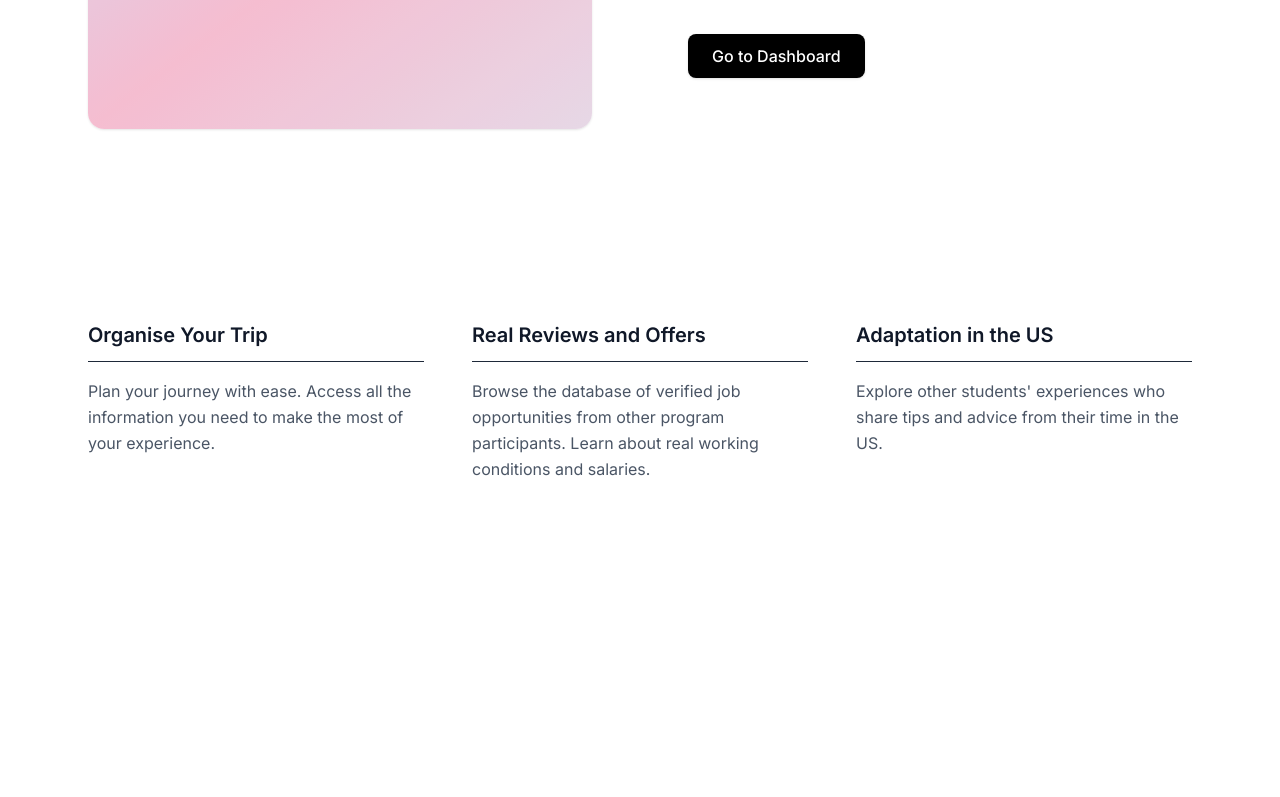
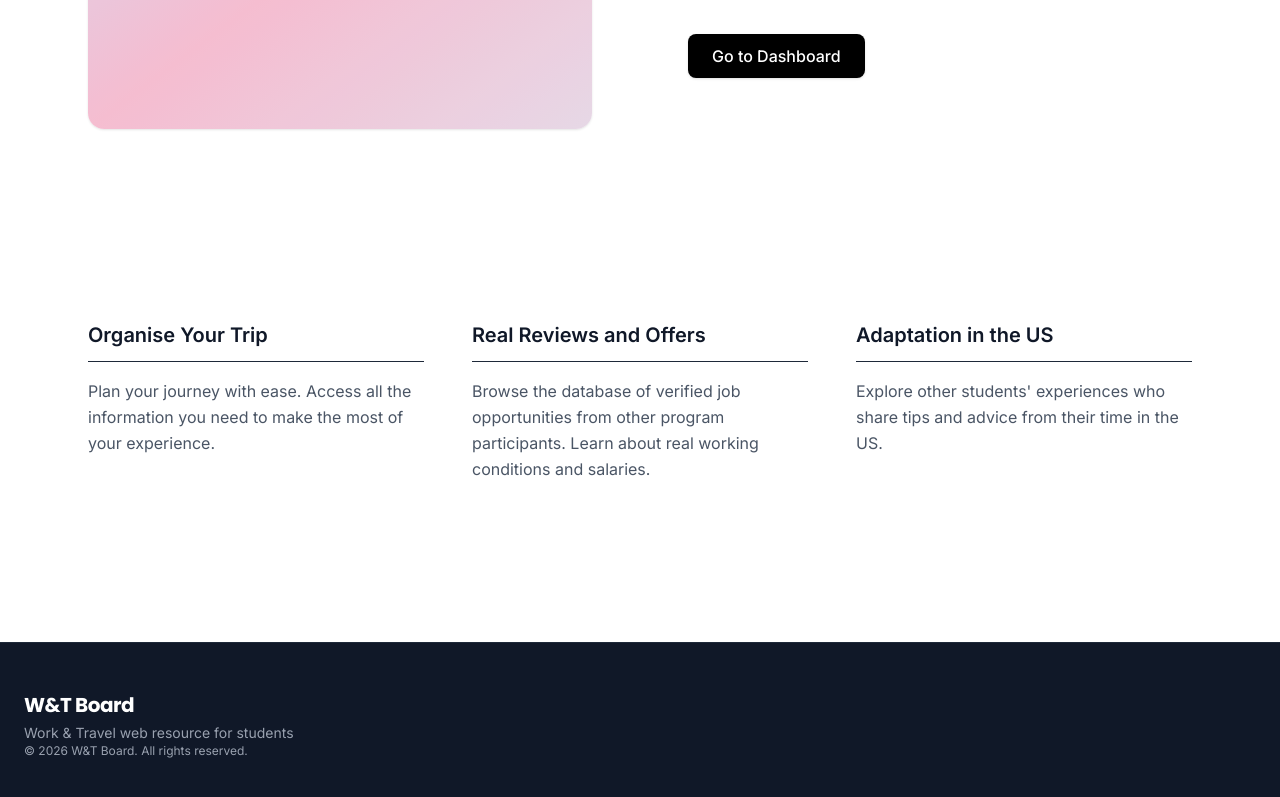
Before and after one commit to WaT-Assistant/wat-frontend, an Angular app: page / in a window 1280 px wide. Shown: the part 1469-2266 px from the top of the page. Before the commit the page ends 2015 px from the top, so only its background shows below. Built offline with nearby package versions, Linux system fonts and the light colour scheme.

Commit message:
Feat: footer and logo

```diff
--- a/src/app/features/landing/landing.html
+++ b/src/app/features/landing/landing.html
@@ -106,3 +106,18 @@
   </section>
 
 </div>
+
+<footer class="bg-gray-900 text-gray-400 py-8 border-t border-gray-800 mt-24">
+  <div class="max-w-7xl mx-auto px-6 mt-4 flex flex-col md:flex-row justify-between items-center gap-6">
+
+    <div class="text-center md:text-left">
+      <span class="font-heading text-xl font-bold text-white tracking-tight">W&T Board</span>
+      <p class="text-sm mt-1">Work & Travel web resource for students</p>
+    </div>
+
+  </div>
+
+  <div class="max-w-7xl mx-auto mb-4 px-6 text-xs flex flex-col md:flex-row justify-between items-center">
+    <p>© 2026 W&T Board. All rights reserved.</p>
+  </div>
+</footer>
--- a/src/index.html
+++ b/src/index.html
@@ -1,11 +1,11 @@
 <!doctype html>
 <html lang="en">
   <head>
-    <meta charset="utf-8" />
+    <meta charset="utf-8"/>
     <title>W&T Board</title>
     <base href="/" />
     <meta name="viewport" content="width=device-width, initial-scale=1" />
-    <link rel="icon" type="image/x-icon" href="favicon.ico" />
+    <link rel="icon" type="image/x-icon" href="plane.svg" />
   </head>
   <body>
     <app-root></app-root>
```
Also changed, not shown: public/plane.svg (added).
